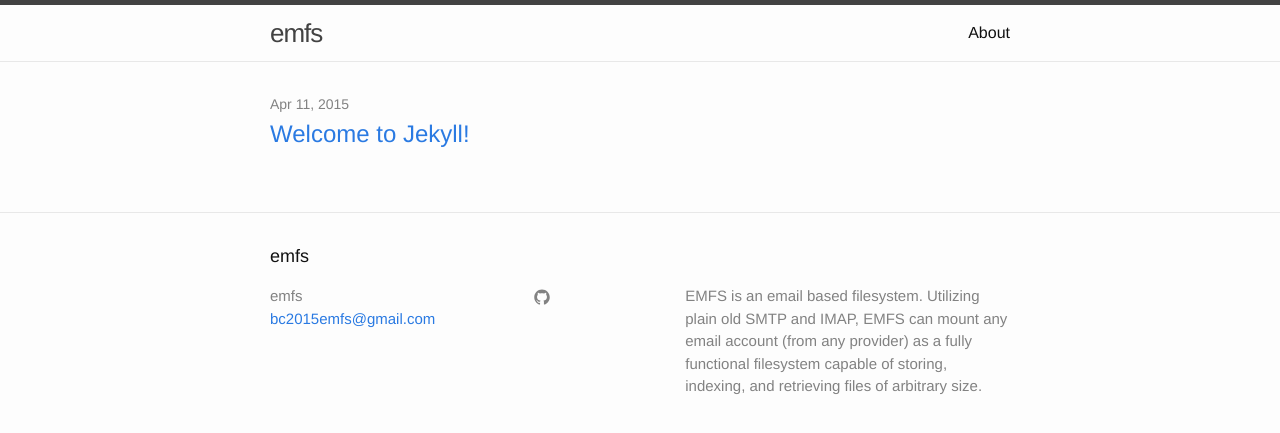
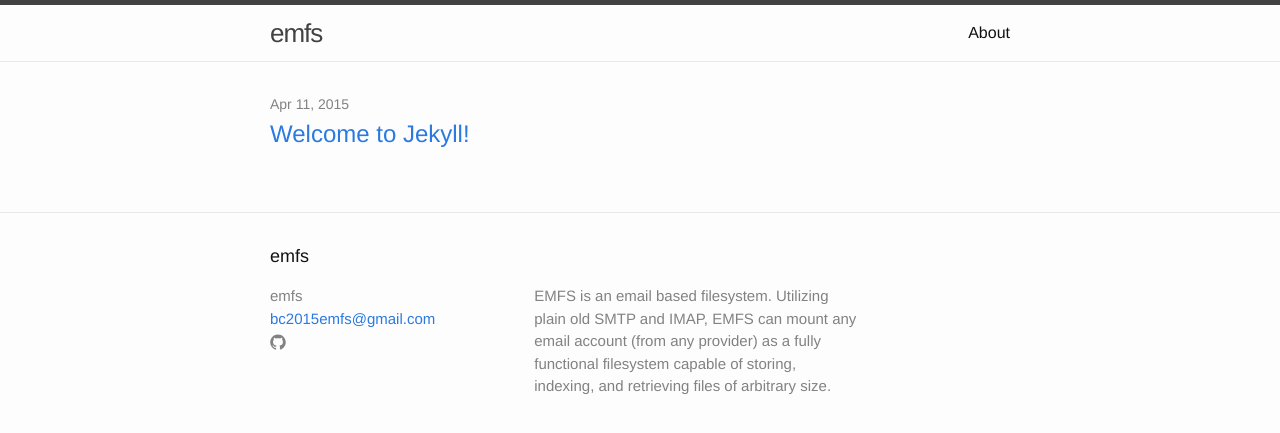
Before and after one commit to woodruffw-hackathons/emfs-frontend, a Jekyll site: the page built from index.html, in a window 1280 px wide. Shown: the top 433 px of the page. Built offline with Jekyll 4.4.1, drawn with Linux system fonts in a browser that asks for light colours.

Commit message:
commit @ Sat Apr 11 21:35:32 EDT 2015

```diff
--- a/_includes/footer.html
+++ b/_includes/footer.html
@@ -9,11 +9,6 @@
         <ul class="contact-list">
           <li>{{ site.title }}</li>
           <li><a href="mailto:{{ site.email }}">{{ site.email }}</a></li>
-        </ul>
-      </div>
-
-      <div class="footer-col  footer-col-2">
-        <ul class="social-media-list">
           {% if site.github_username %}
           <li>
             <a href="https://github.com/{{ site.github_username }}">
@@ -22,8 +17,6 @@
                   <path fill="#828282" d="M7.999,0.431c-4.285,0-7.76,3.474-7.76,7.761 c0,3.428,2.223,6.337,5.307,7.363c0.388,0.071,0.53-0.168,0.53-0.374c0-0.184-0.007-0.672-0.01-1.32 c-2.159,0.469-2.614-1.04-2.614-1.04c-0.353-0.896-0.862-1.135-0.862-1.135c-0.705-0.481,0.053-0.472,0.053-0.472 c0.779,0.055,1.189,0.8,1.189,0.8c0.692,1.186,1.816,0.843,2.258,0.645c0.071-0.502,0.271-0.843,0.493-1.037 C4.86,11.425,3.049,10.76,3.049,7.786c0-0.847,0.302-1.54,0.799-2.082C3.768,5.507,3.501,4.718,3.924,3.65 c0,0,0.652-0.209,2.134,0.796C6.677,4.273,7.34,4.187,8,4.184c0.659,0.003,1.323,0.089,1.943,0.261 c1.482-1.004,2.132-0.796,2.132-0.796c0.423,1.068,0.157,1.857,0.077,2.054c0.497,0.542,0.798,1.235,0.798,2.082 c0,2.981-1.814,3.637-3.543,3.829c0.279,0.24,0.527,0.713,0.527,1.437c0,1.037-0.01,1.874-0.01,2.129 c0,0.208,0.14,0.449,0.534,0.373c3.081-1.028,5.302-3.935,5.302-7.362C15.76,3.906,12.285,0.431,7.999,0.431z"/>
                 </svg>
               </span>
-
-              <span class="username"></span>
             </a>
           </li>
           {% endif %}
```
